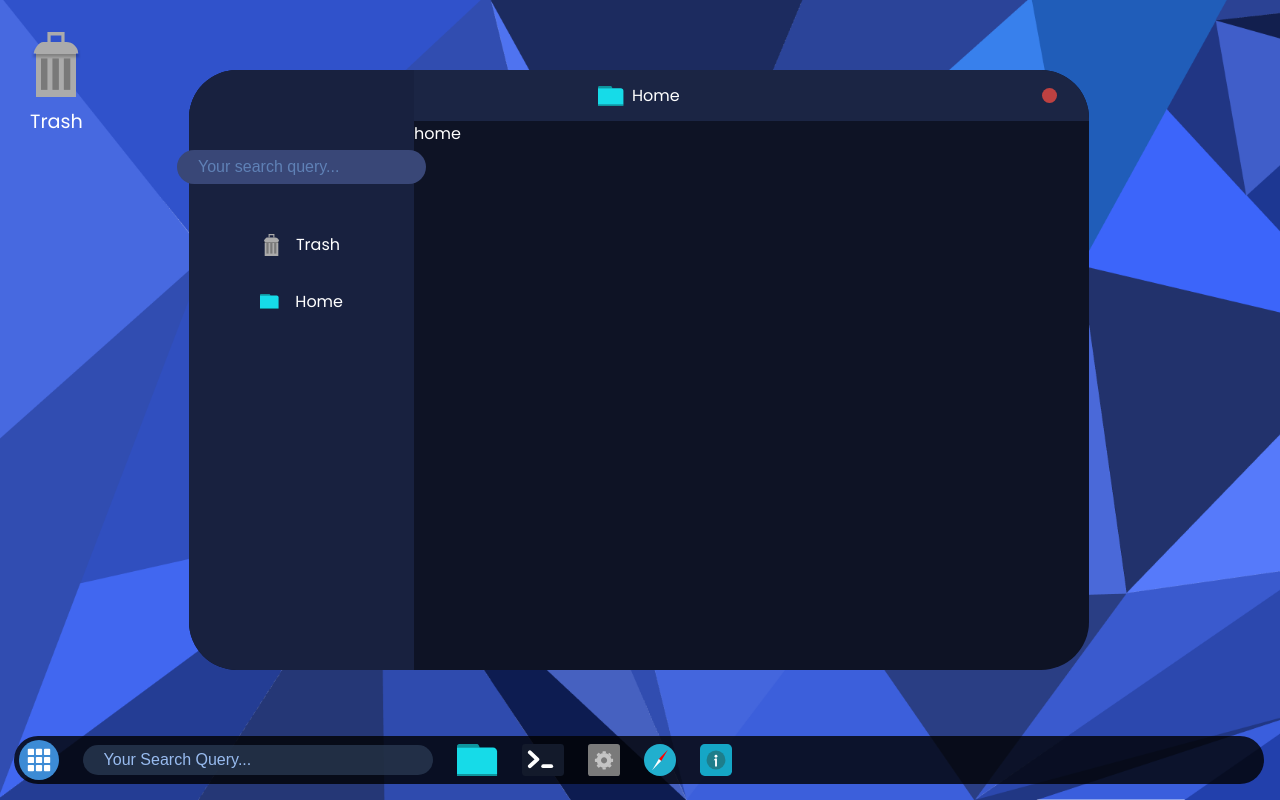
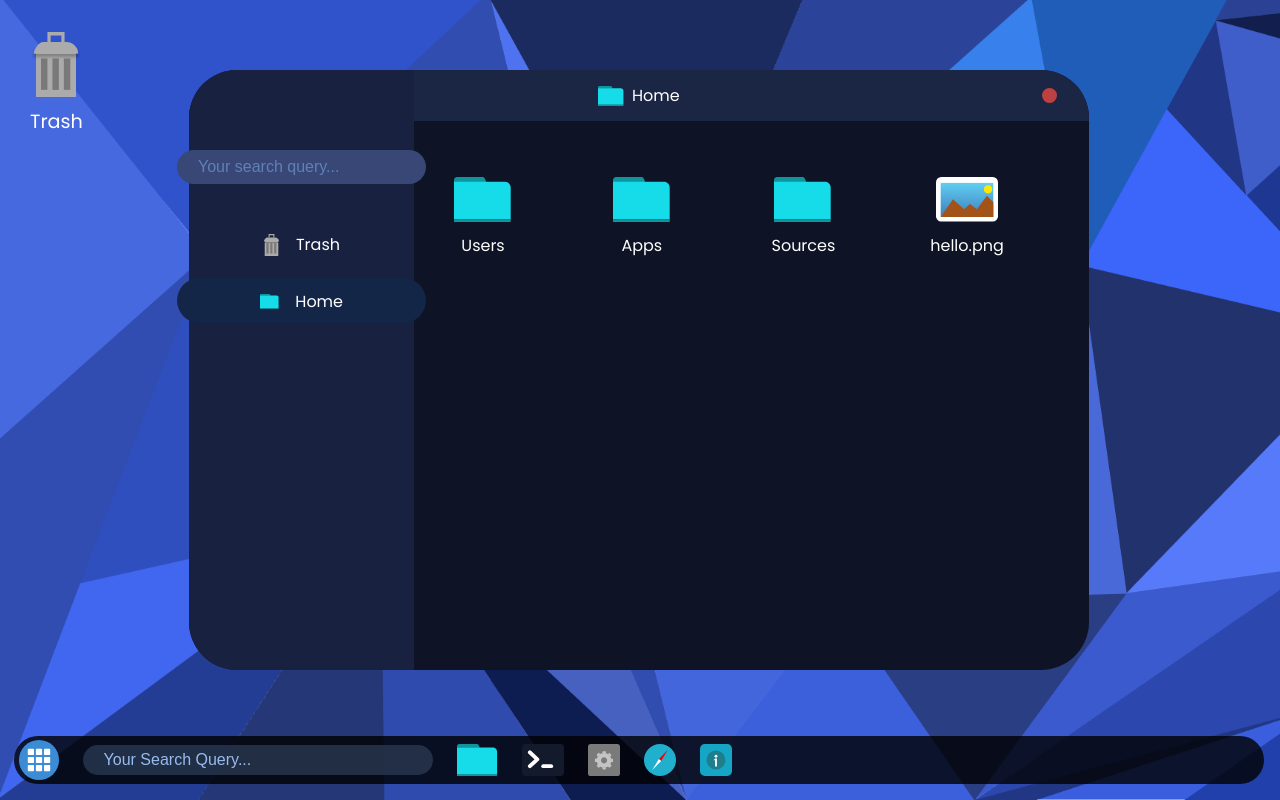
Before and after one commit to VirajS00/os-parody-vue, a Vue app: page / in a window 1280 px wide. Built offline with nearby package versions, Linux system fonts and the light colour scheme.

Commit message:
added folder items to array

```diff
--- a/src/components/FolderOpen.vue
+++ b/src/components/FolderOpen.vue
@@ -7,7 +7,7 @@
 		</div>
 		<div v-if="content === 'home'">
 			<TopBar text="Home" img="folder.svg" />
-			<Sidebar active="folder" />
+			<Sidebar active="home" />
 			<Contents :content="tasks" />
 		</div>
 	</div>
@@ -43,21 +43,25 @@ export default {
 				type: 'home',
 				folderContents: [
 					{
+						id: 1,
 						name: 'Users',
 						type: 'folder',
 						icon: 'folder.svg'
 					},
 					{
-						name: 'Applications',
+						id: 2,
+						name: 'Apps',
 						type: 'folder',
 						icon: 'folder.svg'
 					},
 					{
+						id: 3,
 						name: 'Sources',
 						type: 'folder',
 						icon: 'folder.svg'
 					},
 					{
+						id: 4,
 						name: 'hello.png',
 						type: 'image',
 						icon: 'photoIcon.svg'
--- a/src/components/folderOpen/Contents.vue
+++ b/src/components/folderOpen/Contents.vue
@@ -3,9 +3,16 @@
 		<div class="trash" v-if="content.type == 'trash'">
 			Nothing to see here, you’re not trash :)
 		</div>
-		<div class="folder" v-if="content.type == 'home'">
-			home
-		</div>
+		<ul class="folder" v-if="content.type == 'home'">
+			<li
+				class="folder-container"
+				v-for="{ id, name, icon } in items"
+				:key="id"
+			>
+				<img :src="getImgUrl(icon)" alt="Folder Icon" />
+				<div class="name">{{ name }}</div>
+			</li>
+		</ul>
 	</div>
 </template>
 
@@ -14,6 +21,12 @@ export default {
 	name: 'Contents',
 	props: {
 		content: Object
+	},
+	data() {
+		return { items: [] };
+	},
+	mounted() {
+		this.items = [...this.$props.content.folderContents];
 	},
 	methods: {
 		getImgUrl(img) {
@@ -41,4 +54,25 @@ export default {
 	height: 100%;
 	font-size: 1.1rem;
 }
+
+.folder {
+	padding: 2.5rem;
+	display: grid;
+	grid-template-columns: repeat(auto-fit, minmax(60px, 1fr));
+	gap: 2.5rem;
+}
+
+.folder-container {
+	display: flex;
+	justify-content: center;
+	align-items: center;
+	flex-direction: column;
+	width: fit-content;
+	height: fit-content;
+}
+
+.folder-container img {
+	height: 45px;
+	margin-bottom: 0.7em;
+}
 </style>
--- a/src/components/folderOpen/Sidebar.vue
+++ b/src/components/folderOpen/Sidebar.vue
@@ -11,14 +11,14 @@
 			<div style="margin-top: 2rem;">
 				<div class="sidebar-el" :class="{ active: active === 'trash' }">
 					<a href="">
-						<img src="../../assets/icons/trash.svg" alt="Trash icon" />
+						<img src="@/assets/icons/trash.svg" alt="Trash icon" />
 						<p>Trash</p>
 					</a>
 				</div>
 				<div class="sidebar-el" :class="{ active: active === 'home' }">
 					<a href="">
 						<img
-							src="../../assets/icons/folder.svg"
+							src="@/assets/icons/folder.svg"
 							alt="Folder icon"
 							style="height: 15px;"
 						/>
```
